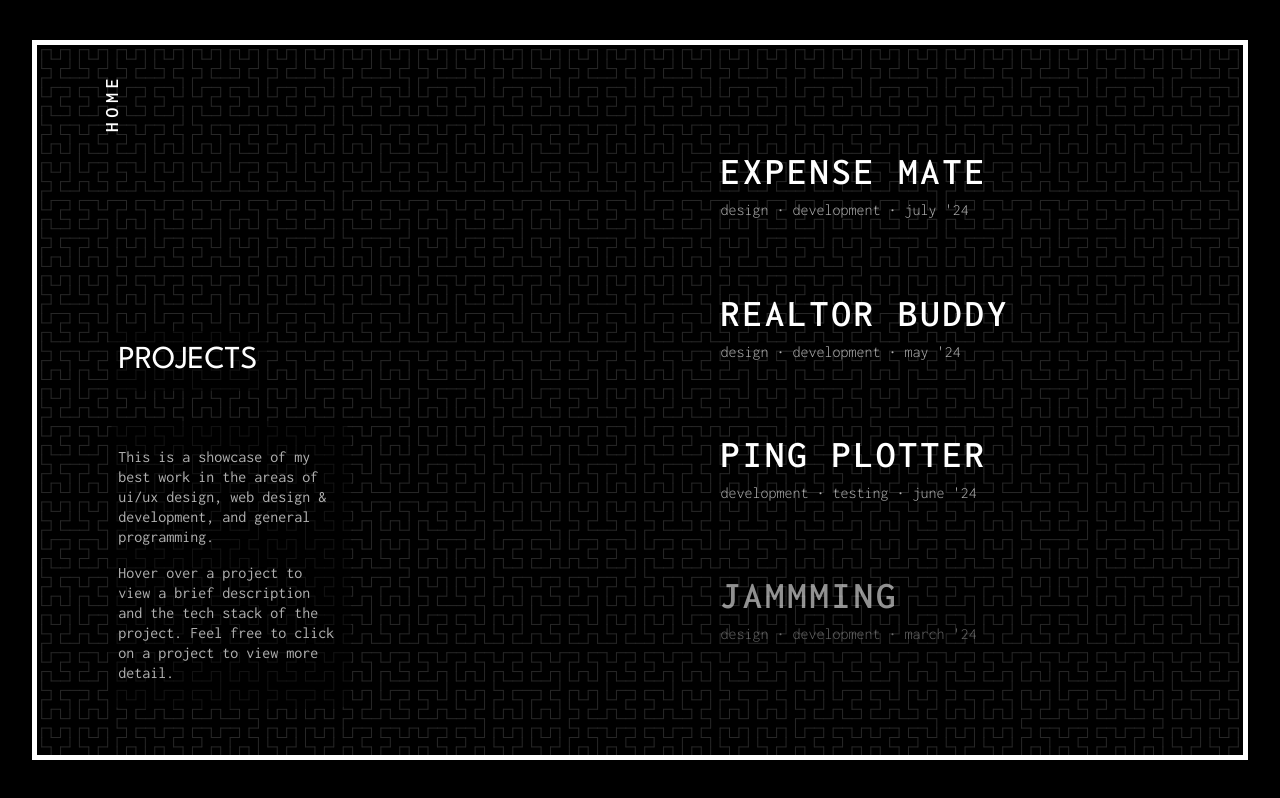
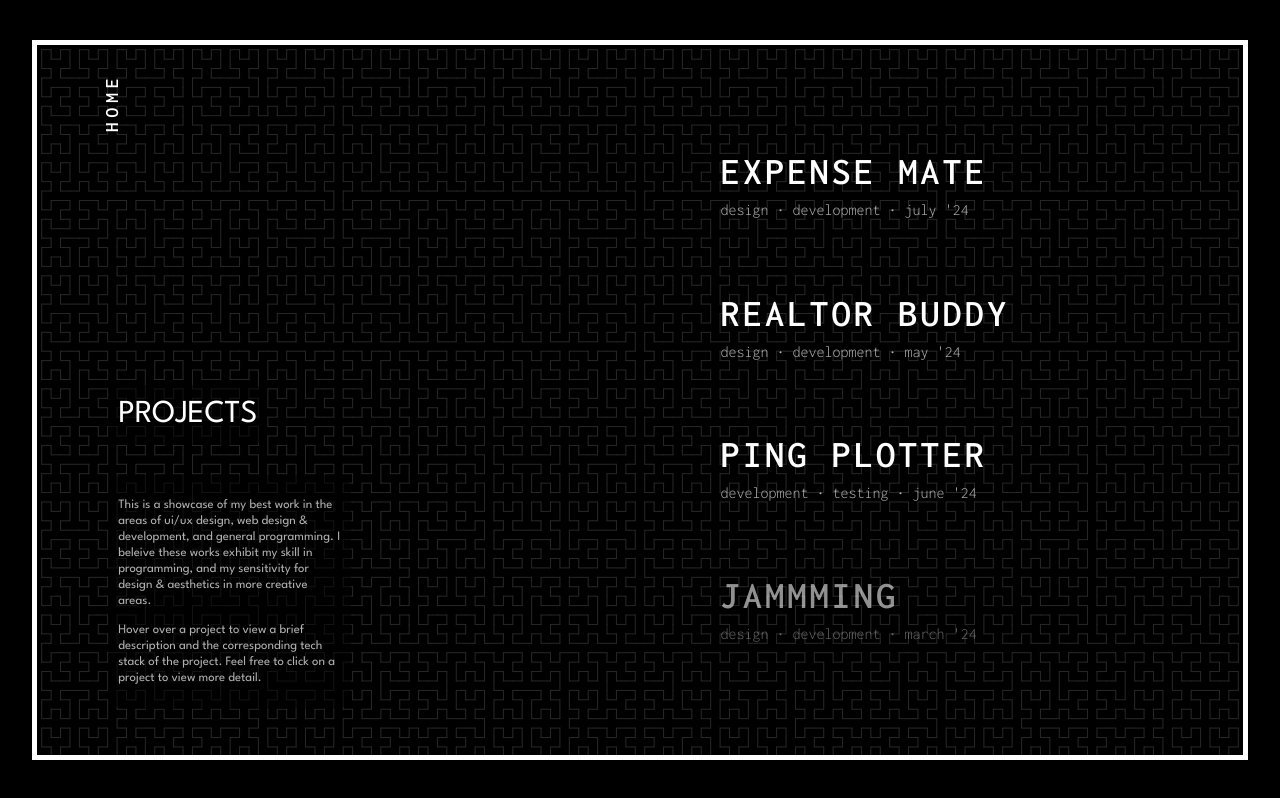
Before and after one commit to m-usaid99/musaid, a React (Vite) app: page /projects in a window 1280 px wide. Built offline with nearby package versions, Linux system fonts and the light colour scheme.

Commit message:
fixed project text

```diff
--- a/src/components/Projects.jsx
+++ b/src/components/Projects.jsx
@@ -59,6 +59,10 @@ function Projects() {
     }
   };
 
+  const mobileText = "Tap on a project to view a brief description and the corresponding tech stack of the project. Feel free to press the View Project button to view more details."
+  const desktopText =
+    "Hover over a project to view a brief description and the corresponding tech stack of the project. Feel free to click on a project to view more detail."
+
   return (
     <Box sketch={<Sketch setup={hilbertSetup} draw={hilbertDraw} />}>
       <Link to="/" className={styles.homeLink}>HOME</Link>
@@ -67,9 +71,10 @@ function Projects() {
           <h1 className={styles.title}>PROJECTS</h1>
           <div className={styles.description}>
             <p>
-              This is a showcase of my best work in the areas of ui/ux design, web design & development, and general programming.
+              This is a showcase of my best work in the areas of ui/ux design, web design & development, and general programming. I beleive these works exhibit my skill in programming, and
+              my sensitivity for design & aesthetics in more creative areas.
             </p>
-            <p>Hover over a project to view a brief description and the tech stack of the project. Feel free to click on a project to view more detail.</p>
+            <p>{isMobile ? mobileText : desktopText}</p>
           </div>
         </div>
         <div className={styles.rightColumn} ref={rightColumnRef}>
--- a/src/styles/Projects.module.css
+++ b/src/styles/Projects.module.css
@@ -26,13 +26,14 @@
 }
 
 .description {
-  font-size: 1rem;
+  font-size: 1vw;
   border-radius: 15px;
   color: var(--text-color-secondary);
   padding: 10px;
   margin-left: 2vw;
   background: rgba(0, 0, 0, 0.5);
   width: 40%;
+  font-family: var(--font-secondary);
 }
 
 .rightColumn {
```
